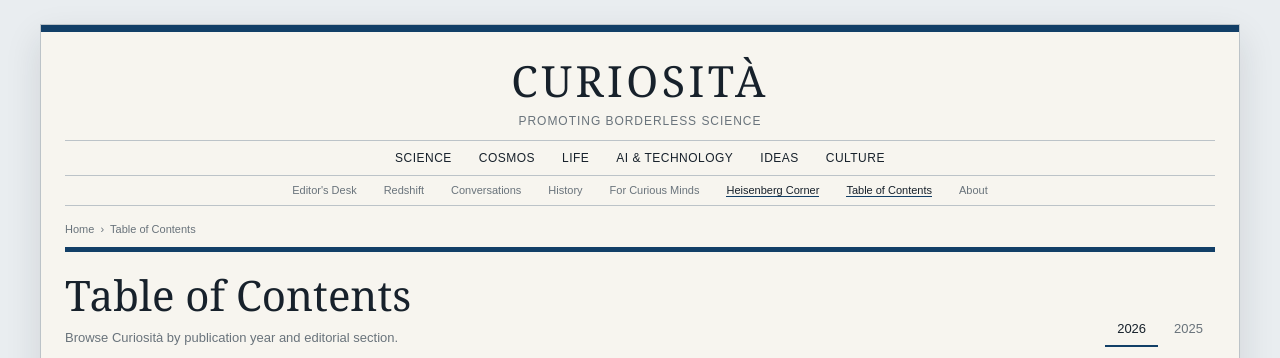
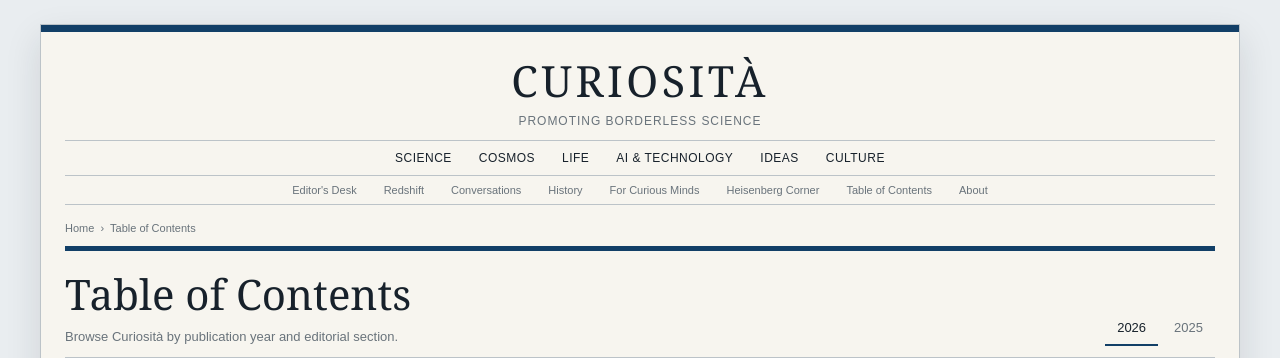
Before and after one commit to ksengupta55/curiosity-toc-page, a plain HTML site: page index.html in a window 1280 px wide. Shown: the top 358 px of the page. Drawn offline with Linux system fonts and the light colour scheme.

Commit message:
index.html

```diff
--- a/index.html
+++ b/index.html
@@ -15,7 +15,7 @@
     <div class="ctp-inner"><div class="ctp-top"></div>
       <header class="ctp-mast"><div class="ctp-logo">CURIOSITÀ</div><div class="ctp-tag">Promoting Borderless Science</div></header>
       <nav class="ctp-nav" aria-label="Primary navigation"><span>Science</span><span>Cosmos</span><span>Life</span><span>AI &amp; Technology</span><span>Ideas</span><span>Culture</span></nav>
-      <nav class="ctp-sub" aria-label="Secondary navigation"><span>Editor's Desk</span><span>Redshift</span><span>Conversations</span><span>History</span><span>For Curious Minds</span><span class="active">Heisenberg Corner</span><span class="active">Table of Contents</span><span>About</span></nav>
+      <nav class="ctp-sub" aria-label="Secondary navigation"><span>Editor's Desk</span><span>Redshift</span><span>Conversations</span><span>History</span><span>For Curious Minds</span><span>Heisenberg Corner</span><span>Table of Contents</span><span>About</span></nav>
       <div class="ctp-crumb">Home &nbsp;›&nbsp; Table of Contents</div>
       <div class="ctp-titlebar"><div class="ctp-title"><h1>Table of Contents</h1><p>Browse Curiosità by publication year and editorial section.</p></div><div class="ctp-years" aria-label="Choose publication year"><button type="button" class="ctp-year cursor-interaction" data-ctp-year="2026" aria-pressed="true">2026</button><button type="button" class="ctp-year cursor-interaction" data-ctp-year="2025" aria-pressed="false">2025</button></div></div>
 
```
